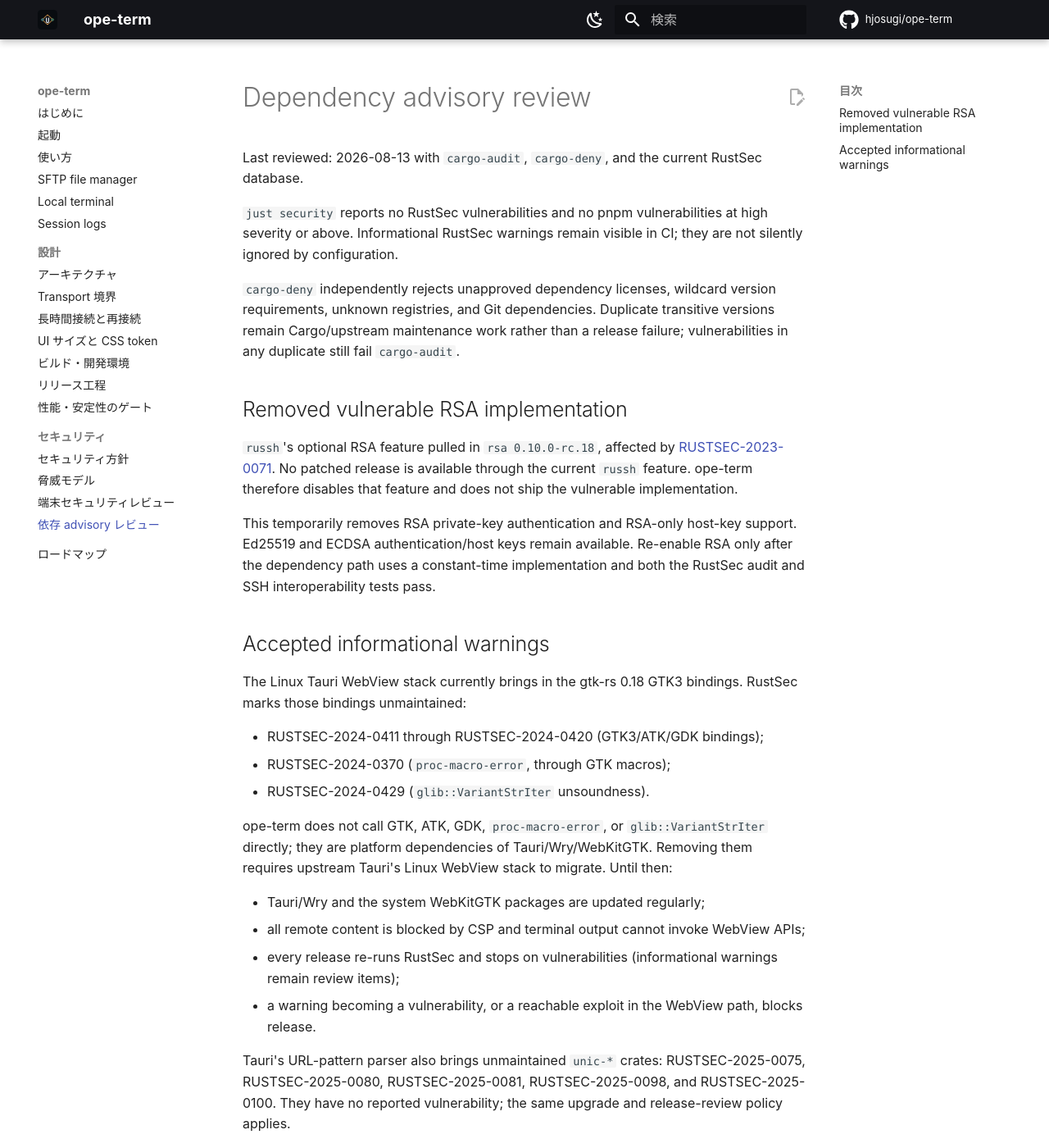
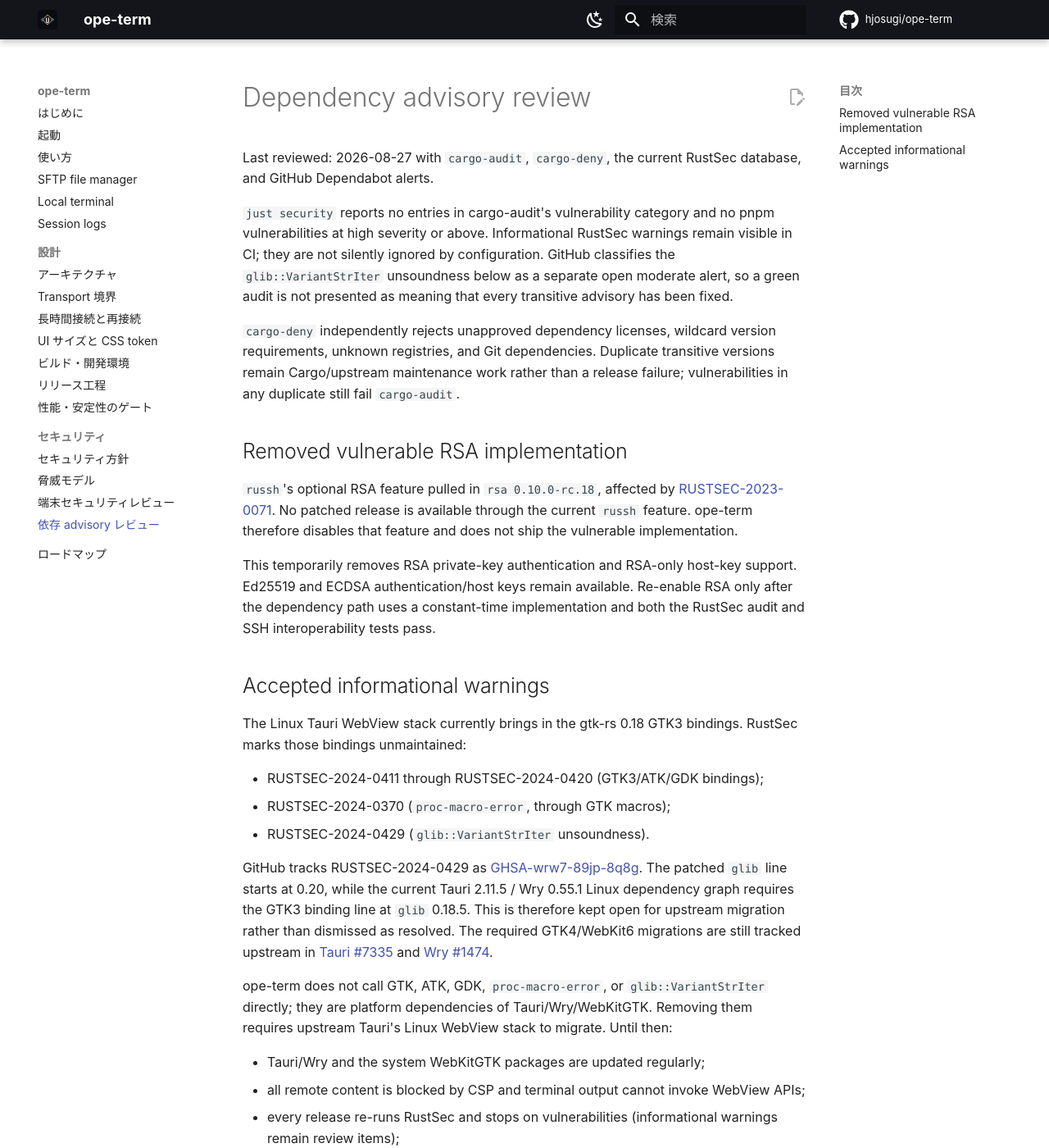
Before and after one commit to hjosugi/ope-term, an MkDocs documentation site: the page built from docs/SECURITY_ADVISORIES.md, in a window 1280 px wide and 1400 px high. Shown: the whole window at 82% size. Built offline with MkDocs 1.6.1 and Material for MkDocs 9.7.7, drawn with Linux system fonts in a browser that asks for light colours; comment, search, counter and statistics services are not loaded.

Commit message:
docs(security): record transitive glib advisory

```diff
--- a/docs/SECURITY_ADVISORIES.md
+++ b/docs/SECURITY_ADVISORIES.md
@@ -1,11 +1,14 @@
 # Dependency advisory review
 
-Last reviewed: 2026-08-13 with `cargo-audit`, `cargo-deny`, and the current
-RustSec database.
+Last reviewed: 2026-08-27 with `cargo-audit`, `cargo-deny`, the current
+RustSec database, and GitHub Dependabot alerts.
 
-`just security` reports no RustSec vulnerabilities and no pnpm vulnerabilities
-at high severity or above. Informational RustSec warnings remain visible in CI;
-they are not silently ignored by configuration.
+`just security` reports no entries in cargo-audit's vulnerability category and
+no pnpm vulnerabilities at high severity or above. Informational RustSec
+warnings remain visible in CI; they are not silently ignored by configuration.
+GitHub classifies the `glib::VariantStrIter` unsoundness below as a separate
+open moderate alert, so a green audit is not presented as meaning that every
+transitive advisory has been fixed.
 
 `cargo-deny` independently rejects unapproved dependency licenses, wildcard
 version requirements, unknown registries, and Git dependencies. Duplicate
@@ -33,6 +36,15 @@ RustSec marks those bindings unmaintained:
 - RUSTSEC-2024-0370 (`proc-macro-error`, through GTK macros);
 - RUSTSEC-2024-0429 (`glib::VariantStrIter` unsoundness).
 
+GitHub tracks RUSTSEC-2024-0429 as
+[GHSA-wrw7-89jp-8q8g](https://github.com/advisories/GHSA-wrw7-89jp-8q8g). The
+patched `glib` line starts at 0.20, while the current Tauri 2.11.5 / Wry 0.55.1
+Linux dependency graph requires the GTK3 binding line at `glib` 0.18.5. This is
+therefore kept open for upstream migration rather than dismissed as resolved.
+The required GTK4/WebKit6 migrations are still tracked upstream in
+[Tauri #7335](https://github.com/tauri-apps/tauri/issues/7335) and
+[Wry #1474](https://github.com/tauri-apps/wry/issues/1474).
+
 ope-term does not call GTK, ATK, GDK, `proc-macro-error`, or
 `glib::VariantStrIter` directly; they are platform dependencies of
 Tauri/Wry/WebKitGTK. Removing them requires upstream Tauri's Linux WebView stack
```
